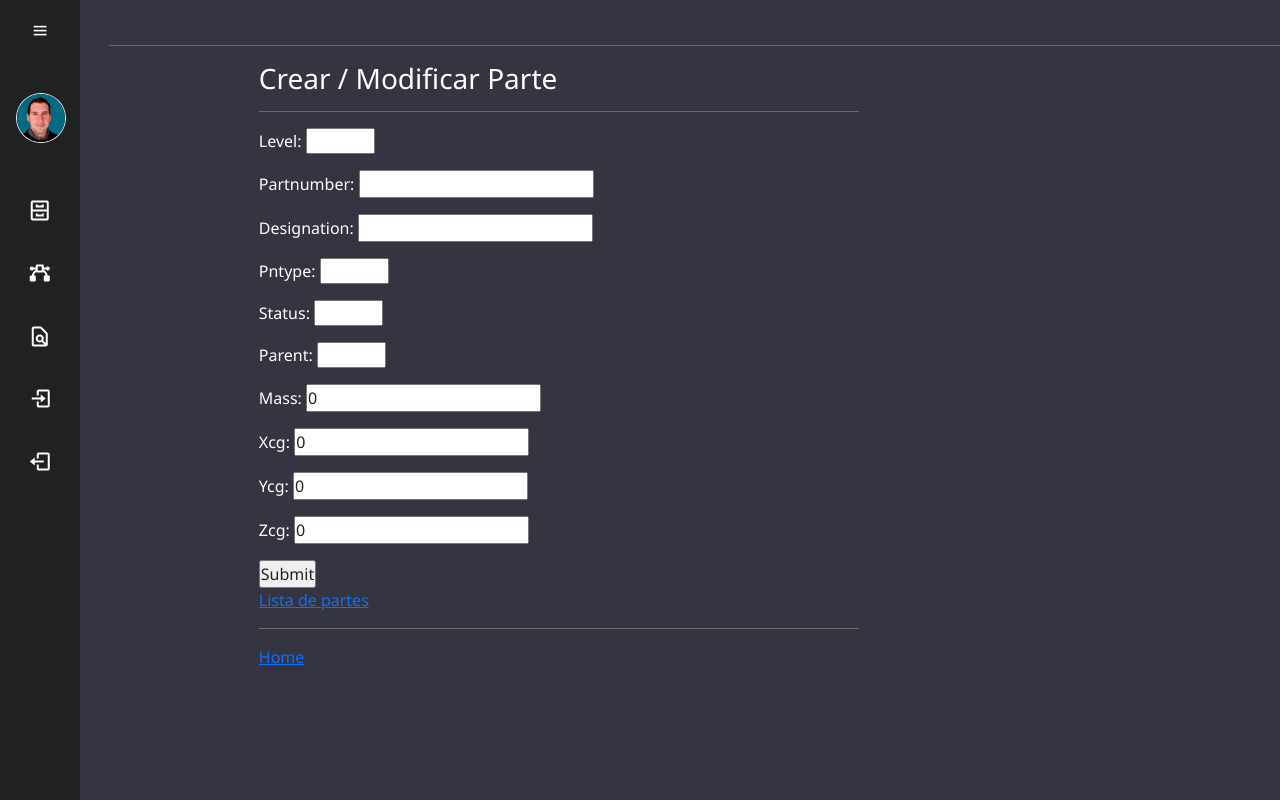
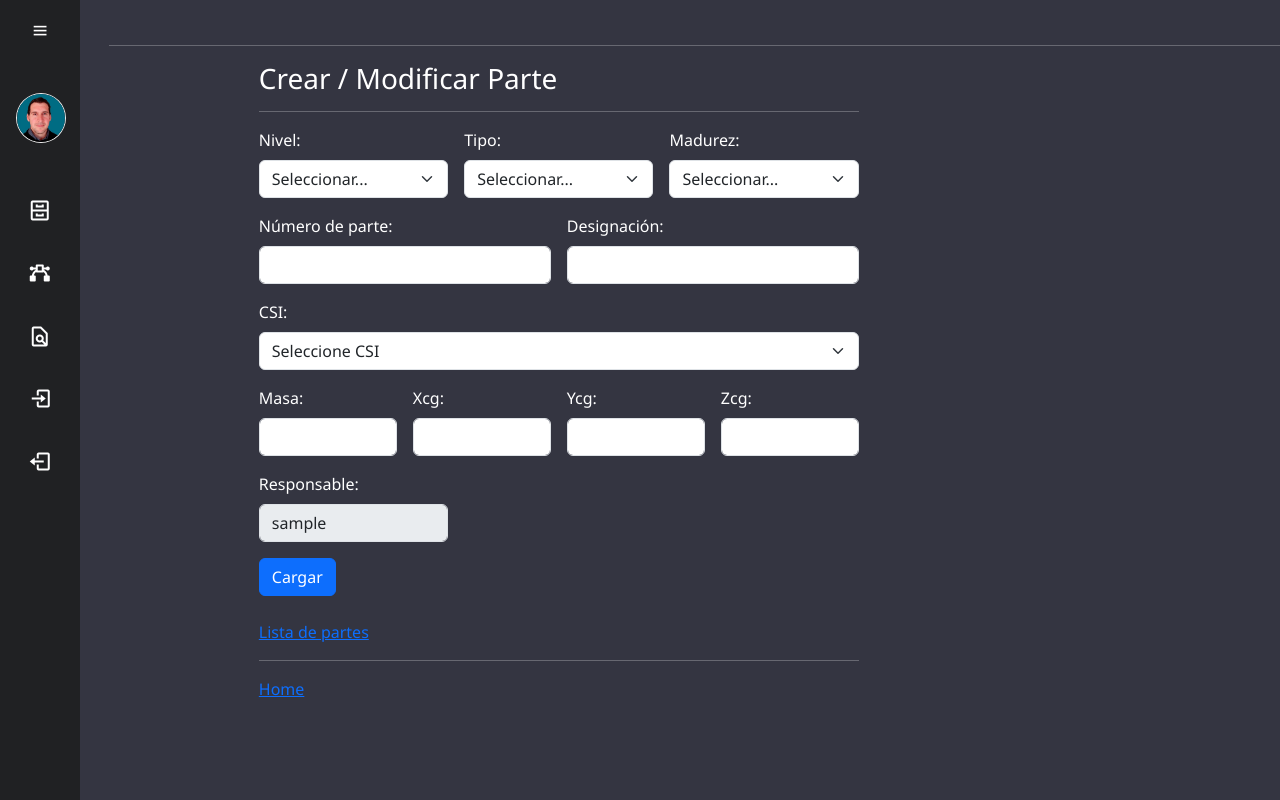
Before and after one commit to arielden/vpmadmin, a Django app: page /partstr/partcreate/ in a window 1280 px wide; the page is wider, and only the part inside the window is pictured. Run offline with Django 4.2, Linux system fonts and the light colour scheme; the visitor is signed in with stand-in values (Sample User, id 1); data that the repository does not hold is empty; some libraries are stand-ins or nearby versions.

Commit message:
fixing forms

```diff
--- a/partstr/forms.py
+++ b/partstr/forms.py
@@ -11,4 +11,4 @@ class PartCreateForm(ModelForm):
                   'status',
                   'parent',
                   'mass',
-                  'xcg', 'ycg', 'zcg'] #Elimino 'resp', lo cargo automáticamente en la vista.
+                  'xcg', 'ycg', 'zcg'] #Eliminar 'resp', si se carga automáticamente en la vista.
--- a/partstr/models.py
+++ b/partstr/models.py
@@ -23,22 +23,22 @@ class Designation(models.CharField):
 #---------------------------------------------------
 
 class Level(models.Model):
-    level = models.IntegerField(unique=True)
+    name = models.IntegerField(unique=True)
 
     def __str__(self) -> Any:
-        return str(self.level)
+        return str(self.name)
 
 class Status(models.Model):
-    status = models.CharField(max_length=50, unique=True)
+    name = models.CharField(max_length=50, unique=True)
 
     def __str__(self) -> str:
-        return self.status
+        return self.name
 
 class PnType(models.Model):
-    pntype = models.CharField(max_length=50, unique=True, null=True)
+    name = models.CharField(max_length=50, unique=True, null=True)
 
     def __str__(self) -> str:
-        return self.pntype
+        return self.name
 
 class Part(models.Model):
 
--- a/partstr/templates/partstr/partcreate.html
+++ b/partstr/templates/partstr/partcreate.html
@@ -2,14 +2,13 @@
 
 {% block content %}
 
-<div class="central">
+<!-- <div class="central">
     <h3>Crear / Modificar Parte</h3>
     <hr>
     <div>
         <form action="" method="POST">
             {% csrf_token %}
             {{form.as_p}}
-            <!-- "as_p" method adds the p tag to every field in the form. -->
             <input type="submit" value="Submit">
         </form>
     </div>
@@ -20,6 +19,89 @@
     <div>
         <a href="{% url 'partstr:home' %}">Home</a>
     </div>
+</div> -->
+
+<div class="central">
+    <h3>Crear / Modificar Parte</h3>
+    <hr>
+    <form method="POST" class="row g-3">
+        {% csrf_token %}
+        <div class="col-md-4">
+          <label for="id_level" class="form-label">Nivel:</label>
+            <select class="form-select" name="level" id="id_level">
+                <option selected>Seleccionar...</option>
+                {% for level in levels %}
+                    <option value="{{ level.id }}">{{ level.name }} </option>
+                {% endfor %}
+            </select>
+        </div>
+        <div class="col-md-4">
+          <label for="id_pntype" class="form-label">Tipo:</label>
+          <select class="form-select" name="pntype" id="id_pntype">
+            <option selected>Seleccionar...</option>
+            {% for type in pntypes %}
+                <option value="{{ type.id }}">{{ type.name }} </option>
+            {% endfor %}
+            </select>
+        </div>
+        <div class="col-md-4">
+            <label for="id_status" class="form-label">Madurez:</label>
+            <select class="form-select" name="status" id="id_status">
+              <option selected>Seleccionar...</option>
+              {% for partstatus in status %}
+                  <option value="{{ partstatus.id }}">{{ partstatus.name }} </option>
+              {% endfor %}
+              </select>
+        </div>
+        <div class="col-md-6">
+            <label for="id_partnumber" class="form-label">Número de parte:</label>
+            <input type="text" class="form-control" name="partnumber" required id="id_partnumber">
+        </div>
+        <div class="col-md-6">
+            <label for="id_designation" class="form-label">Designación:</label>
+            <input type="text" class="form-control" name="designation" required id="id_designation">
+        </div>
+        <div class="col-md-12">
+            <label for="id_parent" class="form-label">CSI:</label>
+            <select class="form-select" name="parent" id="id_parent">
+                <option selected>Seleccione CSI</option>
+                {% for assy in assemblies %}
+                    <option value="{{ assy.id }}">{{ assy.partnumber }} </option>
+                {% endfor %}
+                </select>
+        </div>
+        <div class="col-md-3">
+            <label for="id_mass" class="form-label">Masa:</label>
+            <input type="number" class="form-control" name="mass" id="id_mass">
+        </div>
+        <div class="col-md-3">
+            <label for="id_xcg" class="form-label">Xcg:</label>
+            <input type="number" class="form-control" name="xcg" id="id_xcg">
+        </div>
+        <div class="col-md-3">
+            <label for="id_ycg" class="form-label">Ycg:</label>
+            <input type="number" class="form-control" name="ycg" id="id_ycg">
+        </div>
+        <div class="col-md-3">
+            <label for="id_zcg" class="form-label">Zcg:</label>
+            <input type="number" class="form-control" name="zcg" id="id_zcg">
+        </div>
+        <div class="col-md-4">
+            <label for="" class="form-label">Responsable:</label>
+            <input type="text" class="form-control" value="{{ request.user.username }}" disabled>
+        </div>
+        <div class="col-12">
+            <input class="btn btn-primary" type="submit" value="Cargar" role="button">
+        </div>
+    </form>
+    <br>
+    <div>
+        <a href="{% url 'partstr:partlist' request.user.id %}">Lista de partes</a>
+    </div>
+    <hr>
+    <div>
+        <a href="{% url 'partstr:home' %}">Home</a>
+    </div>
+
 </div>
-
 {% endblock content %}
--- a/partstr/views.py
+++ b/partstr/views.py
@@ -2,7 +2,7 @@ from django.shortcuts import render, redirect
 from django.http import HttpResponse
 from django.contrib import messages
 from django.contrib.auth.decorators import login_required #permite retringir acceso a las págs.
-from .models import Part
+from .models import Part, Level, Status, PnType
 from .forms import PartCreateForm
 from django.contrib.auth.models import User
 from django.contrib.auth import authenticate, login, logout
@@ -80,8 +80,17 @@ def partcreate(request):
             part.resp = request.user
             part.save()
             return redirect('home')
+        print(form.errors) #Si hay errores, los imprime en la terminal.
 
-    context = {'form':form}
+    levels = Level.objects.all()
+    status = Status.objects.all()
+    pntypes = PnType.objects.all()
+    assemblies = Part.objects.filter(pntype=1) #Devuelve conjuntos solamente
+
+    context = {'form':form, 'levels':levels,
+               'status':status, 'pntypes':pntypes,
+               'assemblies':assemblies}
+
     return render(request, 'partstr/partcreate.html', context)
 
 @login_required(login_url='partstr:login')
```
